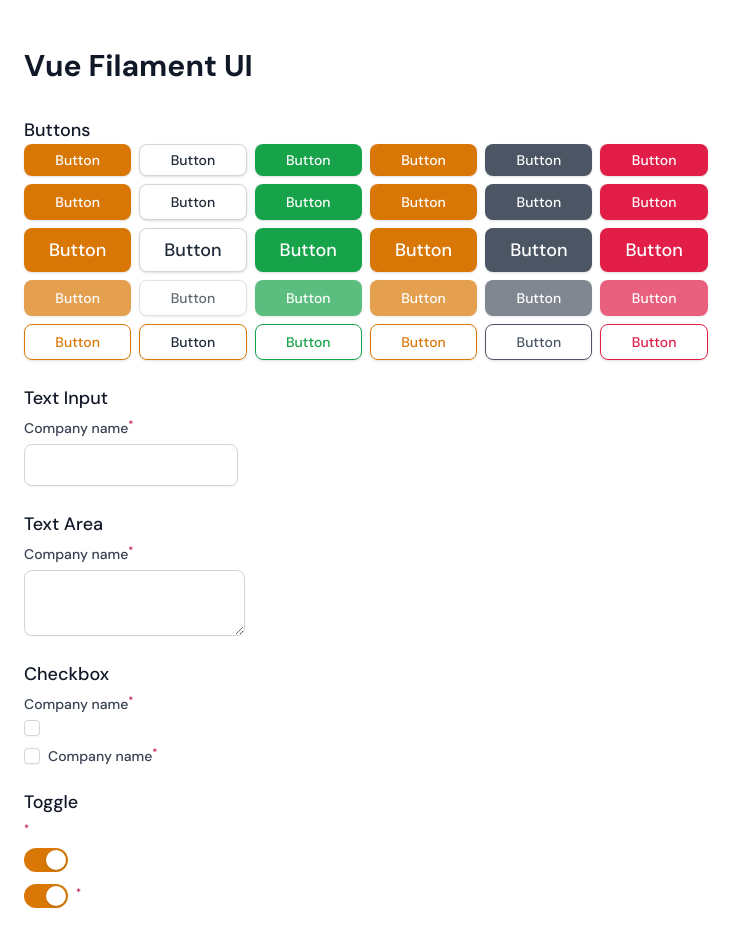
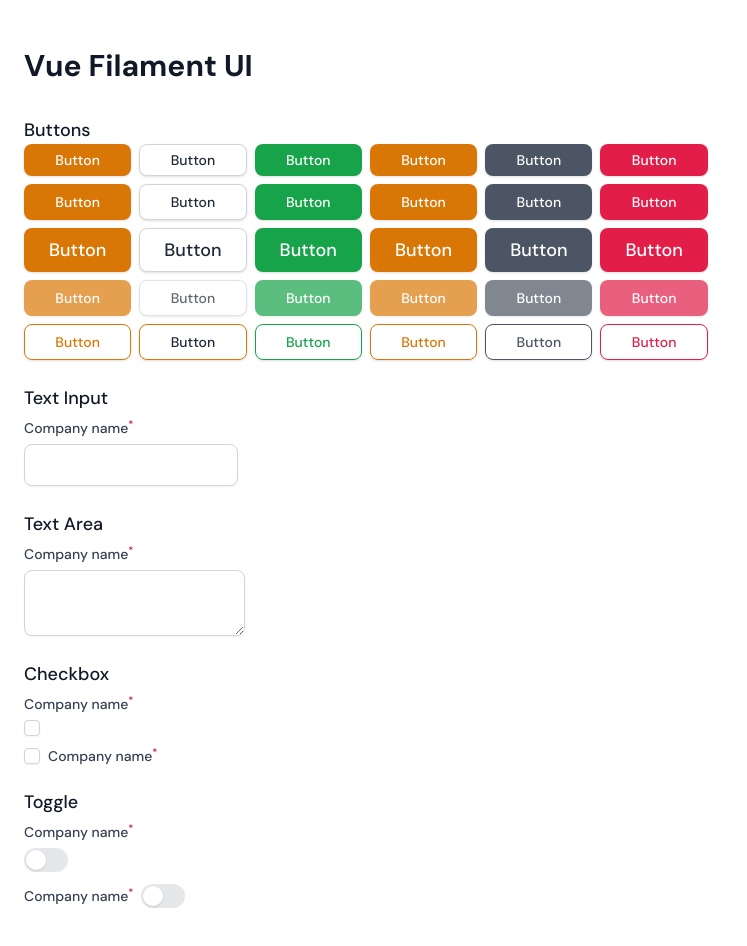
Before and after one commit to misbahansori/vue-filament-ui, a Vue app: page / in a window 1280 px wide. Shown: the top 946 px of the page, without its empty margins (0-747 px from the left). Built offline with nearby package versions, Linux system fonts and the light colour scheme.

Commit message:
Fix :toggle

```diff
--- a/src/App.vue
+++ b/src/App.vue
@@ -89,8 +89,14 @@ const isActive = ref(false);
         <div>
           <h2 class="text-lg font-medium text-gray-900">Toggle</h2>
           <div class="flex flex-col gap-3 pt-2">
-            <Toggle v-model="isActive" name="asda" required />
-            <Toggle v-model="isActive" inline name="asda" required />
+            <InputGroup>
+              <Label for="name" required>Company name</Label>
+              <Toggle v-model="isActive" name="asda" required />
+            </InputGroup>
+            <InputGroup inline>
+              <Label for="name" required>Company name</Label>
+              <Toggle v-model="isActive" name="asda" required />
+            </InputGroup>
           </div>
         </div>
       </div>
--- a/src/Components/Forms/Toggle.vue
+++ b/src/Components/Forms/Toggle.vue
@@ -1,20 +1,11 @@
 <script setup lang="ts">
-import { ref, watchEffect } from "vue";
-import Label from "./Label.vue";
 import { Switch } from "@headlessui/vue";
 
 const props = withDefaults(
   defineProps<{
-    name: string;
     modelValue?: boolean;
-    required?: boolean;
-    label?: string | false;
-    inline?: boolean;
   }>(),
-  {
-    required: false,
-    type: "text",
-  }
+  {}
 );
 
 const emit = defineEmits<{
@@ -22,53 +13,21 @@ const emit = defineEmits<{
 }>();
 </script>
 <template>
-  <div class="filament-forms-field-wrapper">
-    <div class="space-y-2">
-      <div
-        v-if="!inline"
-        class="flex items-center justify-between space-x-2 rtl:space-x-reverse"
-      >
-        <Label
-          :required="props.required"
-          :label="props.label !== false ? props.label : props.name || ''"
-          :for="props.name"
-        />
-      </div>
-      <div
-        class="flex items-center justify-between space-x-2 rtl:space-x-reverse"
-      >
-        <component
-          :is="inline ? 'label' : 'div'"
-          class="filament-forms-text-input-component group flex items-center space-x-2 rtl:space-x-reverse"
-        >
   <Switch
     :model-value="modelValue"
     @update:modelValue="emit('update:modelValue', $event)"
-            class="filament-forms-toggle-component relative inline-flex h-6 w-11 shrink-0 cursor-pointer rounded-full border-2 border-transparent bg-primary-600 outline-none transition-colors duration-200 ease-in-out disabled:pointer-events-none disabled:cursor-not-allowed disabled:opacity-70"
+    class="relative inline-flex h-6 w-11 shrink-0 cursor-pointer rounded-full border-2 border-transparent outline-none transition-colors duration-150 ease-in-out disabled:pointer-events-none disabled:cursor-not-allowed disabled:opacity-70"
     :class="{
       'bg-primary-600': modelValue,
       'bg-gray-200': !modelValue,
     }"
   >
-            <span class="sr-only">Enable notifications</span>
     <span
-              class="pointer-events-none relative inline-block h-5 w-5 translate-x-5 transform rounded-full bg-white shadow ring-0 transition duration-200 ease-in-out rtl:-translate-x-5"
+      class="pointer-events-none relative inline-block h-5 w-5 transform rounded-full bg-white shadow ring-0 transition duration-150 ease-in-out"
       :class="{
         'translate-x-5 rtl:-translate-x-5': modelValue,
         'translate-x-0': !modelValue,
       }"
     />
   </Switch>
-
-          <Label
-            v-if="inline"
-            :required="props.required"
-            :label="props.label !== false ? props.label : props.name || ''"
-            :for="props.name"
-          >
-          </Label>
-        </component>
-      </div>
-    </div>
-  </div>
 </template>
```
Lines whose indentation alone changed are shown as unchanged.
